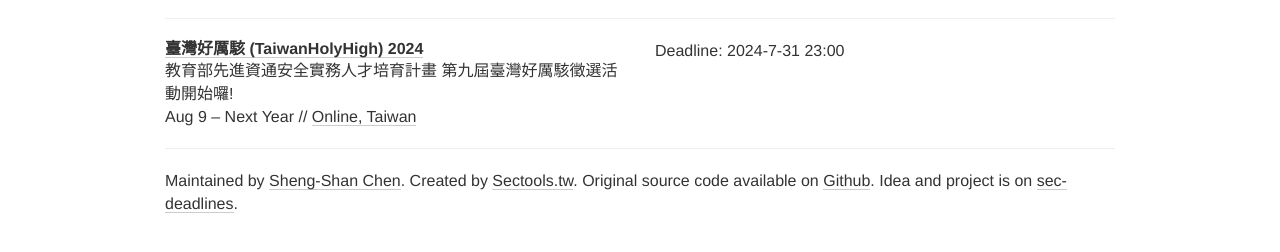
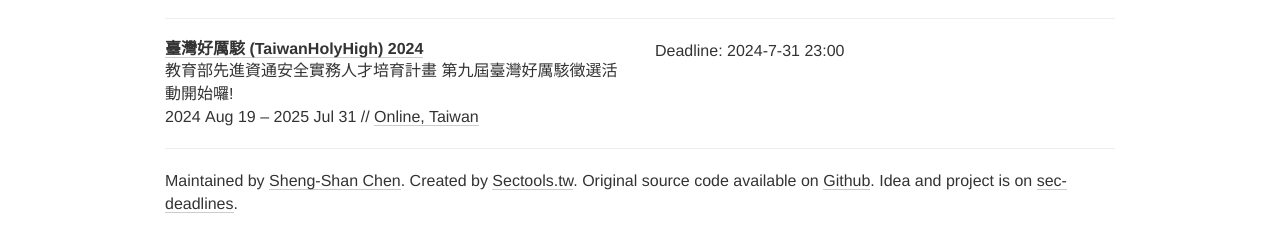
Before and after one commit to stwater20/taiwan-security-deadlines, a Jekyll site: the page built from index.html, in a window 1280 px wide. Shown: the part 338-590 px from the top of the page. Built offline with Jekyll 4.4.1, drawn with Linux system fonts in a browser that asks for light colours; nearby versions of some CDN libraries; comment, search, counter and statistics services are not loaded.

Commit message:
modified some text

```diff
--- a/_data/conferences.yml
+++ b/_data/conferences.yml
@@ -2,7 +2,7 @@
 
 - name: 臺灣好厲駭 (TaiwanHolyHigh)
   year: 2024
-  date: Aug 9 - Next Year
+  date: 2024 Aug 19 - 2025 Jul 31
   description: 教育部先進資通安全實務人才培育計畫 第九屆臺灣好厲駭徵選活動開始囉!
   link: https://reurl.cc/1v8nRD
   deadline:
```
